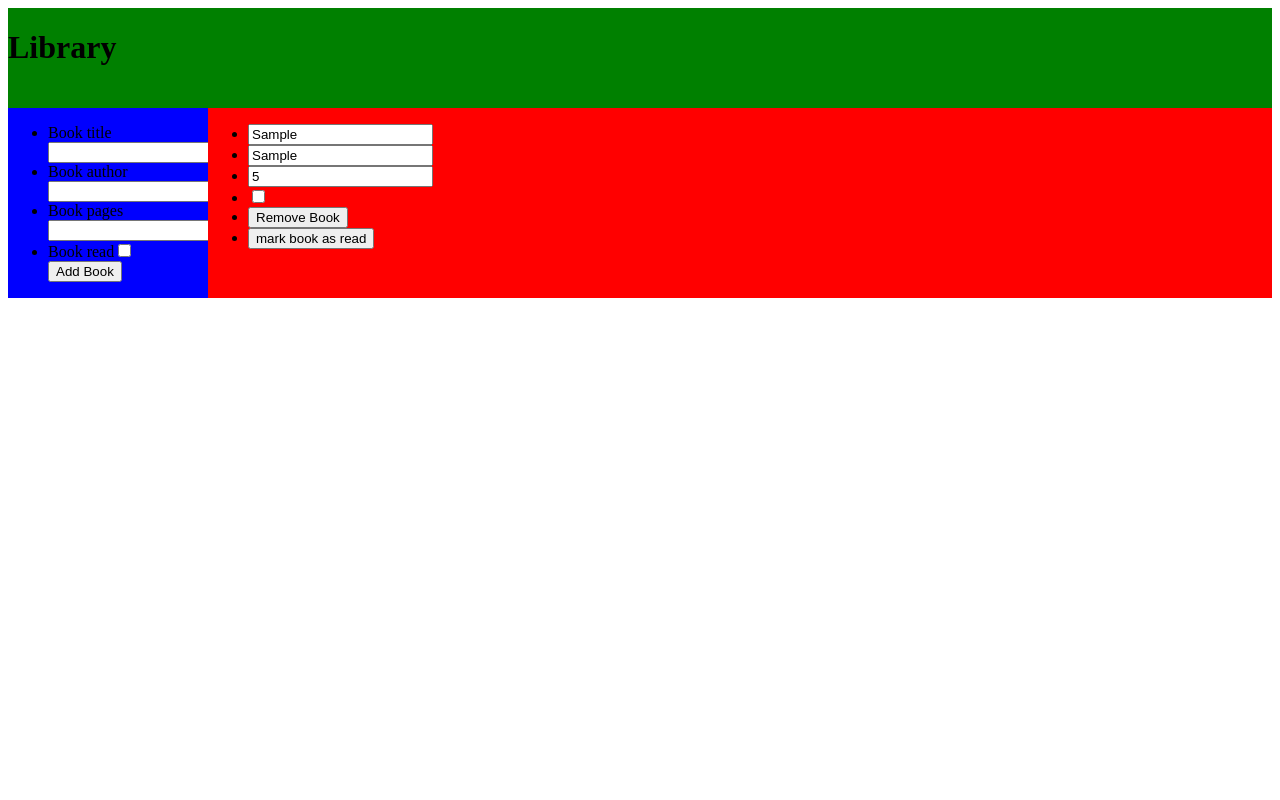
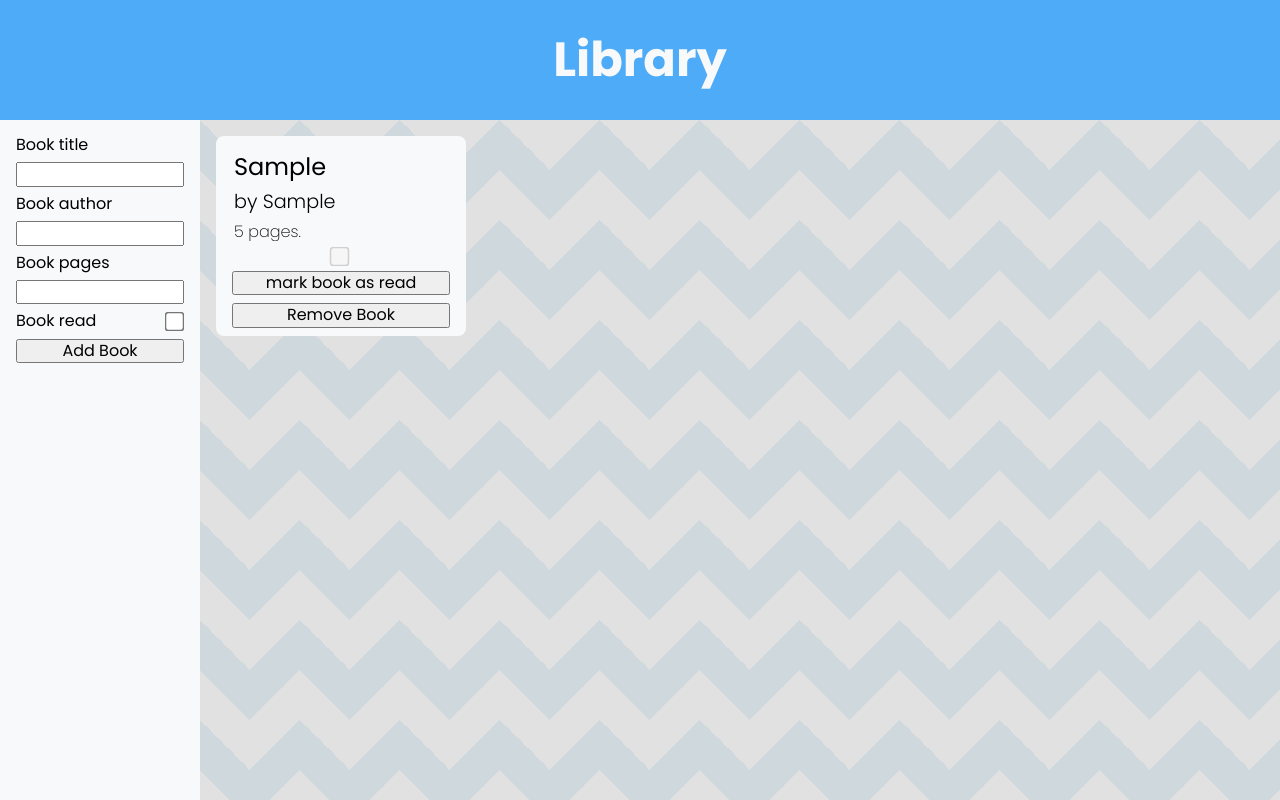
Before and after one commit to AhmedBenAbdessalam/Library, a website: page index.html in a window 1280 px wide. Both pictures are taken after typing "Sample", "Sample", "5" into the empty fields and a click on the button "Add Book". Drawn offline with nearby package versions, Linux system fonts and the light colour scheme.

Commit message:
add style for cards and side content

```diff
--- a/app.js
+++ b/app.js
@@ -36,29 +36,19 @@ function displayBooks(myLibrary) {
         let li = document.createElement("li");
         let input = document.createElement("input");
         input.id = `${key}-${i}`;
-        console.log(key);
-        if (key !== "read") input.value = myLibrary[i][key];
+        if (key === "title") input.value = myLibrary[i][key];
+        else if (key === "author") input.value = "by " + myLibrary[i][key];
+        else if (key === "pages") input.value = myLibrary[i][key] + " pages.";
         else {
           input.type = "checkbox";
           input.checked = myLibrary[i][key];
+          input.disabled = true;
         }
         input.readOnly = true;
         li.appendChild(input);
         ul.appendChild(li);
       }
     }
-    //add remove book button
-    let removeBt = document.createElement("button");
-    removeBt.id = `remove-${i}`;
-    removeBt.textContent = "Remove Book";
-    removeBt.addEventListener("click", (e) => {
-      e.preventDefault();
-      const newLibrary = removeBook(i);
-      displayBooks(newLibrary);
-    });
-    let liRemoveBt = document.createElement("li");
-    liRemoveBt.appendChild(removeBt);
-    ul.appendChild(liRemoveBt);
 
     //add toggle read button
     let toggleReadBt = document.createElement("button");
@@ -78,6 +68,19 @@ function displayBooks(myLibrary) {
     let liToggleBt = document.createElement("li");
     liToggleBt.appendChild(toggleReadBt);
     ul.appendChild(liToggleBt);
+
+    //add remove book button
+    let removeBt = document.createElement("button");
+    removeBt.id = `remove-${i}`;
+    removeBt.textContent = "Remove Book";
+    removeBt.addEventListener("click", (e) => {
+      e.preventDefault();
+      const newLibrary = removeBook(i);
+      displayBooks(newLibrary);
+    });
+    let liRemoveBt = document.createElement("li");
+    liRemoveBt.appendChild(removeBt);
+    ul.appendChild(liRemoveBt);
 
     form.appendChild(ul);
     card.appendChild(form);
--- a/index.html
+++ b/index.html
@@ -4,6 +4,7 @@
     <meta charset="UTF-8" />
     <meta http-equiv="X-UA-Compatible" content="IE=edge" />
     <meta name="viewport" content="width=device-width, initial-scale=1.0" />
+    <link rel="stylesheet" href="./node_modules/normalize.css/normalize.css" />
     <link rel="stylesheet" href="style.css" />
     <script src="./app.js" defer></script>
     <title>Document</title>
@@ -20,7 +21,7 @@
             <label for="pages">Book pages</label
             ><input type="number" id="pages" />
           </li>
-          <li>
+          <li class="read-li">
             <label for="read">Book read</label
             ><input type="checkbox" id="read" />
           </li>
--- /dev/null
+++ b/package.json
@@ -0,0 +1,5 @@
+{
+  "dependencies": {
+    "normalize.css": "^8.0.1"
+  }
+}
--- a/style.css
+++ b/style.css
@@ -1,17 +1,109 @@
+@import url("https://fonts.googleapis.com/css2?family=Poppins:ital,wght@0,100;0,200;0,300;0,400;0,500;0,600;0,700;0,800;0,900;1,100;1,200;1,300;1,400;1,500;1,600;1,700;1,800;1,900&display=swap");
+
+*,
+*:before,
+*:after {
+  box-sizing: border-box;
+}
+:root {
+  --color-blue: #4dabf7;
+  --color-blue-dark: #1864ab;
+  --color-blue-light: #d0ebff;
+  --color-grey: #ced4da;
+  --color-white: #f8f9fa;
+  --color-black: #212529;
+}
 body {
   display: grid;
-  grid-template-columns: 200px 1fr;
-  grid-template-rows: 100px 1fr;
+  grid-template-columns: minmax(200px, 15%) 1fr;
+  grid-template-rows: clamp(100px, 15%, 200px) 1fr;
+  min-height: 100vh;
+  font-family: "Poppins", sans-serif;
 }
 header {
   grid-column: 1/-1;
-  background-color: green;
+  background-color: var(--color-blue);
+  display: flex;
+  justify-content: center;
+  align-items: center;
+}
+header h1 {
+  color: var(--color-white);
+  font-size: clamp(3rem, 5vh, 6rem);
 }
 .side-content {
-  background-color: blue;
+  background-color: var(--color-white);
+  padding: 1rem;
 }
 main {
+  background-color: var(--color-grey);
+  display: grid;
+  grid-template-columns: repeat(auto-fill, minmax(200px, 1fr));
+  grid-auto-rows: minmax(10%, 200px);
+  gap: 1rem;
+  padding: 1rem;
+
+  --stripe: #cfd8dc;
+  --bg: #e1e1e1;
+
+  background: linear-gradient(135deg, var(--bg) 25%, transparent 25%) -50px 0,
+    linear-gradient(225deg, var(--bg) 25%, transparent 25%) -50px 0,
+    linear-gradient(315deg, var(--bg) 25%, transparent 25%),
+    linear-gradient(45deg, var(--bg) 25%, transparent 25%);
+  background-size: 100px 100px;
+  background-color: var(--stripe);
+}
+.card {
+  background-color: var(--color-white);
+  padding: 1rem;
+  border-radius: 8px;
+}
+ul {
+  margin: 0;
+  padding: 0;
+  display: flex;
+  flex-direction: column;
+  gap: 0.5rem;
+}
+li {
+  list-style-type: none;
+  display: flex;
+  flex-direction: column;
+  gap: 0.5rem;
+}
+.read-li {
+  display: flex;
+  flex-direction: row;
+  justify-content: space-between;
+  align-items: center;
+}
+input:not(input[type="checkbox"]) {
+  width: 100%;
+}
+input[type="checkbox"] {
+  transform: scale(1.5);
+  margin-right: 3px;
+}
+
+.card input {
+  outline: none;
+  border: none;
+  background: none;
+}
+.card input[id*="title"] {
+  font-size: 1.5rem;
+}
+.card input[id*="author"] {
+  font-weight: 300;
+  font-size: 1.2rem;
+}
+.card input[id*="pages"] {
+  font-weight: 200;
+}
+.card input[id*="remove"] {
+}
+.card input[id*="toggleRead"] {
+}
+.card input[disabled] {
   background-color: red;
-  display: grid;
-  grid-template-columns: repeat(auto-fit, minmax(200px, 1fr));
 }
```
Also changed, not shown: 1 other file.
